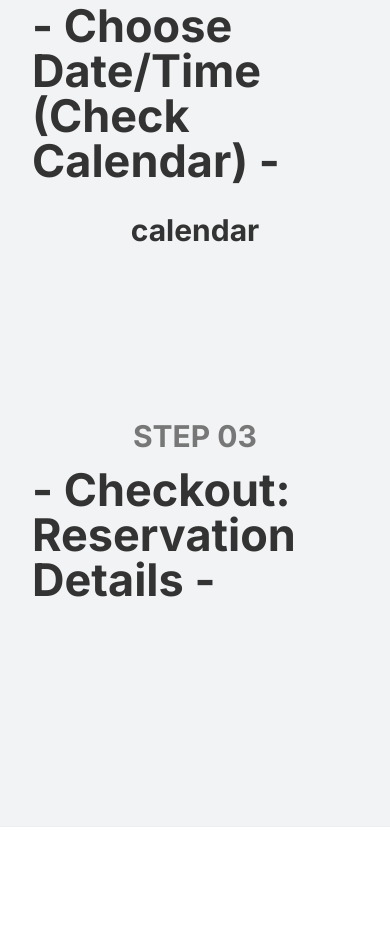
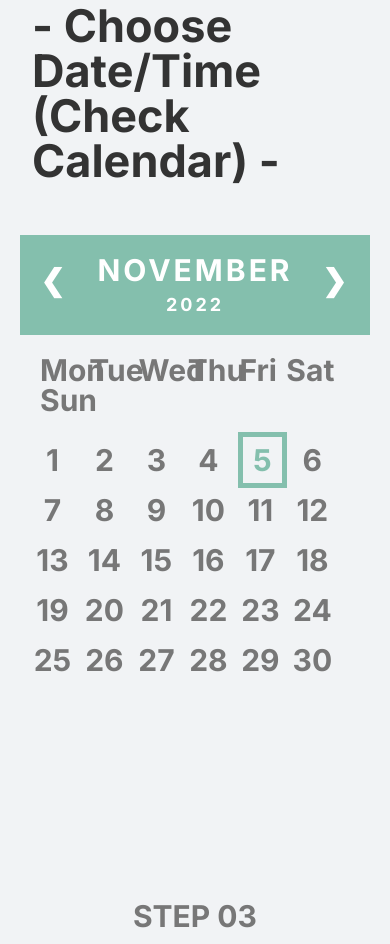
Before and after one commit to Emin-A/shooting-club-visoko, a plain HTML site: page index.html in a window 390 px wide. Shown: the part 2559-3503 px from the top of the page. Drawn offline with Linux system fonts and the light colour scheme.

Commit message:
Calendar visual style added, without responsive elements.

```diff
--- a/css/style_new.css
+++ b/css/style_new.css
@@ -404,6 +404,97 @@ label {
   padding: 4.8rem 0 12.8rem 0;
 }
 
+ul {
+  list-style-type: none;
+}
+
+.container-calendar-center {
+  max-width: 130rem;
+  padding: 20px;
+  margin: 0 auto;
+  gap: 3.2rem;
+}
+.container-calendar-center div {
+  padding: 20px;
+  margin: 0 auto;
+  gap: 3.2rem;
+}
+
+/*Month header*/
+.month {
+  padding: 70px 25px;
+  width: 100%;
+  background: #84bfad;
+  text-align: center;
+}
+
+/*Month list*/
+.month ul {
+  margin: 0;
+  padding: 0;
+}
+
+.month ul li {
+  color: #fff;
+  /* font-size: 20px; */
+  text-transform: uppercase;
+  letter-spacing: 3px;
+}
+
+/*Previous button inside month header*/
+.month .prev {
+  float: left;
+  padding-top: 10px;
+}
+
+/*Next button*/
+.month .next {
+  float: right;
+  padding-top: 10px;
+}
+
+/* Weekdays (Mon - Sun) */
+
+.weekdays {
+  margin: 10px;
+  padding: 10px;
+  background-color: #f1f3f5;
+}
+
+.weekdays li {
+  display: inline-block;
+  width: 13.6%;
+  color: #777;
+  text-align: center;
+}
+
+/* Days (1-31) */
+
+.days {
+  padding: 10px;
+  background: #f1f3f5;
+  margin: 0px;
+}
+
+.days li {
+  list-style-type: none;
+  display: inline-block;
+  width: 13.6%;
+  text-align: center;
+  margin-bottom: 20px;
+  /* padding: 10px; */
+  /* font-size: 12px; */
+  color: #777;
+}
+
+/* Highlight the "current" day */
+.days li .active {
+  padding: 5px 10px;
+  /* background: #fff; */
+  border: solid 5px #84bfad;
+  color: #84bfad !important;
+}
+
 /*********************************************/
 /*STEP 03 - CHECKOUT: RESERVATION DETAILS*/
 /*********************************************/
--- a/index.html
+++ b/index.html
@@ -199,7 +199,58 @@
             - Choose Date/Time (Check Calendar) -
           </h2>
         </div>
-        <div class="calendar calendar grid grid--1-col">calendar</div>
+        <div class="container-calendar-center">
+          <div class="month">
+            <ul>
+              <li class="prev">&#10094;</li>
+              <li class="next">&#10095;</li>
+              <li>November<br><span style="font-size: 18px;">2022</span></li>
+            </ul>
+          </div>
+
+          <ul class="weekdays">
+            <li>Mon</li>
+            <li>Tue</li>
+            <li>Wed</li>
+            <li>Thu</li>
+            <li>Fri</li>
+            <li>Sat</li>
+            <li>Sun</li>
+          </ul>
+
+          <ul class="days">
+            <li>1</li>
+            <li>2</li>
+            <li>3</li>
+            <li>4</li>
+            <li><span class="active">5</span></li>
+            <li>6</li>
+            <li>7</li>
+            <li>8</li>
+            <li>9</li>
+            <li>10</li>
+            <li>11</li>
+            <li>12</li>
+            <li>13</li>
+            <li>14</li>
+            <li>15</li>
+            <li>16</li>
+            <li>17</li>
+            <li>18</li>
+            <li>19</li>
+            <li>20</li>
+            <li>21</li>
+            <li>22</li>
+            <li>23</li>
+            <li>24</li>
+            <li>25</li>
+            <li>26</li>
+            <li>27</li>
+            <li>28</li>
+            <li>29</li>
+            <li>30</li>
+          </ul>
+        </div>
       </div>
     </section>
 
```
